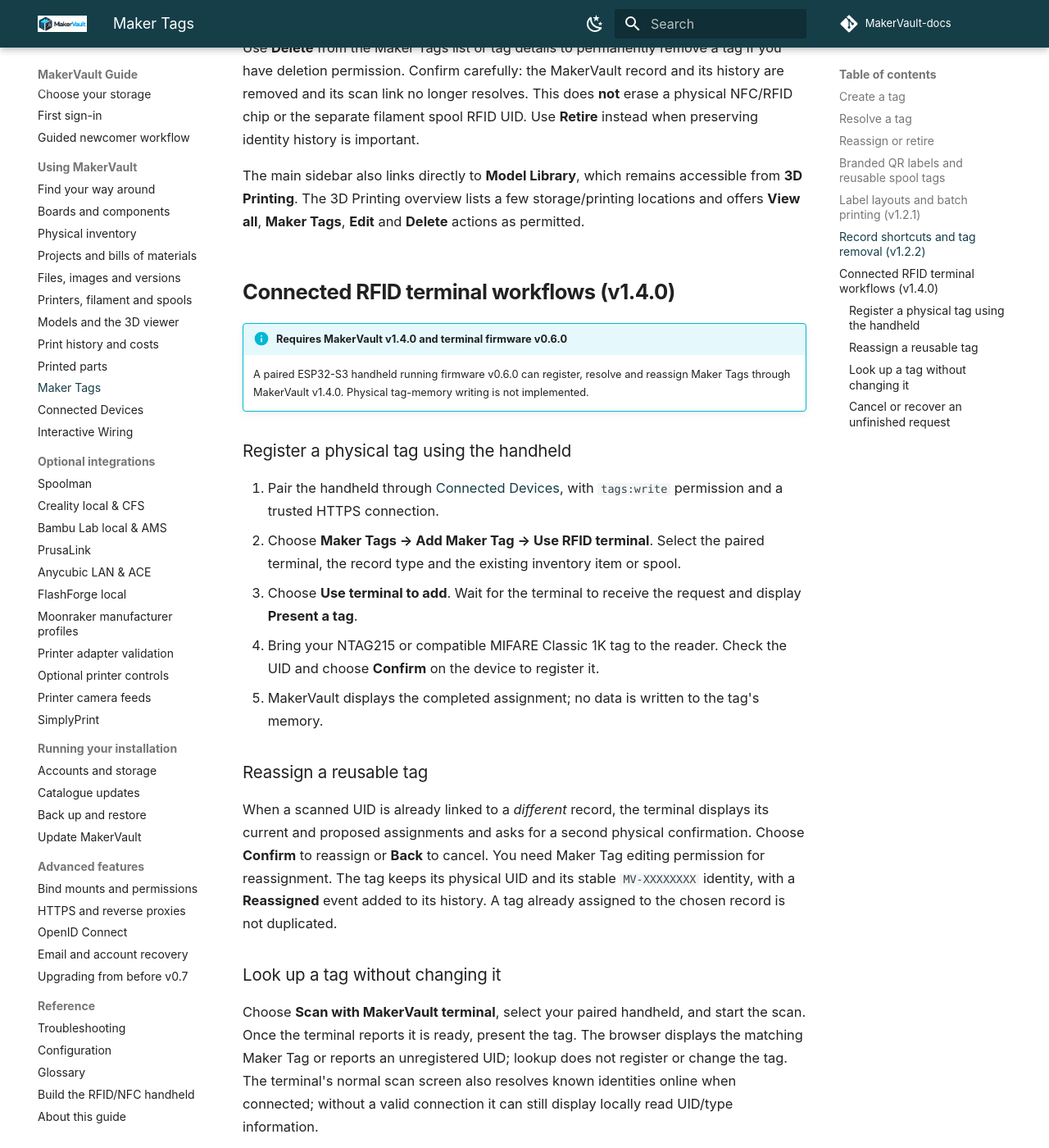
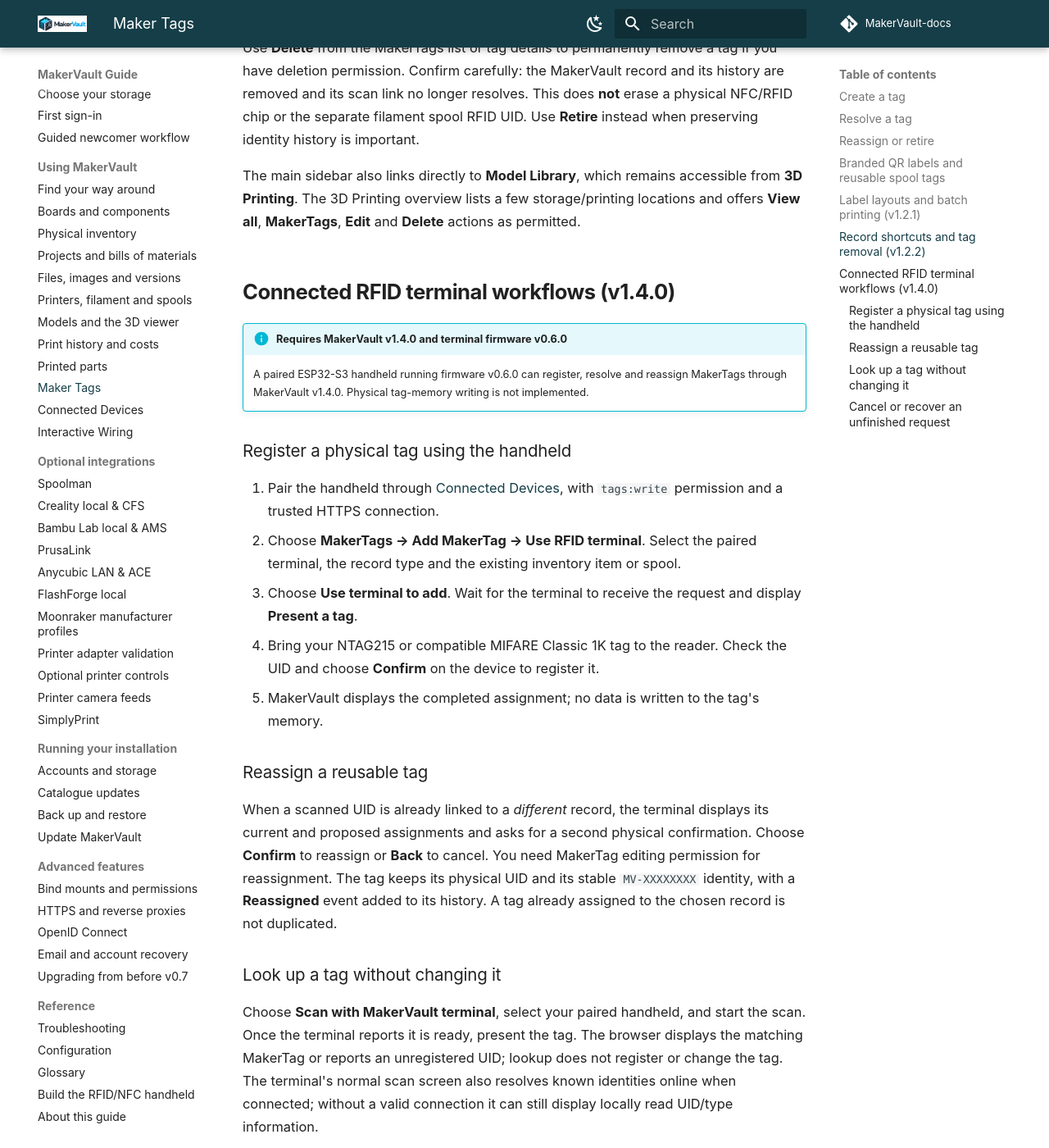
Before and after one commit to gavrd7/MakerVault-docs, an MkDocs documentation site: the page built from docs/guide/using/maker-tags.md, in a window 1280 px wide and 1400 px high, scrolled down 2659 px. Shown: the whole window at 82% size. Built offline with MkDocs 1.6.1 and Material for MkDocs 9.7.7, drawn with Linux system fonts in a browser that asks for light colours; comment, search, counter and statistics services are not loaded; some of the changed text lies outside the part shown.

Commit message:
docs: standardize MakerTags branding in README and user guides

```diff
--- a/docs/guide/using/maker-tags.md
+++ b/docs/guide/using/maker-tags.md
@@ -1,17 +1,17 @@
-# Maker Tags
+# MakerTags
 
 **Goal:** give a physical MakerVault record a scannable identity so you can get back to it quickly.
 
 <figure markdown>
-  ![Maker Tags page with QR, NFC and RFID resolution controls.](../assets/screenshots/maker-tags.png)
-  <figcaption>Maker Tags can resolve QR, NFC and RFID identities to physical MakerVault records.</figcaption>
+  ![MakerTags page with QR, NFC and RFID resolution controls.](../assets/screenshots/maker-tags.png)
+  <figcaption>MakerTags can resolve QR, NFC and RFID identities to physical MakerVault records.</figcaption>
 </figure>
 
-Maker Tags attach a stable physical identity to an owner-scoped record. They are useful when a board, component, printed part, spool or other supported item is easier to scan than to search for manually.
+MakerTags attach a stable physical identity to an owner-scoped record. They are useful when a board, component, printed part, spool or other supported item is easier to scan than to search for manually.
 
 ## Create a tag
 
-1. Open **Maker Tags** and choose **Add Maker Tag**.
+1. Open **MakerTags** and choose **Add MakerTag**.
 2. Choose the physical record the tag should identify.
 3. Select the appropriate tag/identity type and enter or scan the stable identity.
 4. Save the tag and, for QR workflows, print the generated label where appropriate.
@@ -20,7 +20,7 @@
 
 ## Resolve a tag
 
-Use the resolver at the top of the Maker Tags page. MakerVault can auto-detect supported NFC, RFID and QR identities where the reader supplies a stable value.
+Use the resolver at the top of the MakerTags page. MakerVault can auto-detect supported NFC, RFID and QR identities where the reader supplies a stable value.
 
 USB/OTG keyboard-style readers can usually scan directly into the identity field. Phone NFC capture requires a secure browser context, normally HTTPS (or localhost), because browser NFC APIs are not exposed to arbitrary insecure pages.
 
@@ -28,54 +28,54 @@
 
 A physical label or tag can outlive the object it was first attached to. Reassign or retire it deliberately rather than silently creating a second identity for the same tag. MakerVault retains the tag history so changes remain understandable later.
 
-Do not put secrets on a Maker Tag. Treat the QR/NFC/RFID value as an identifier, not as an authentication credential.
+Do not put secrets on a MakerTag. Treat the QR/NFC/RFID value as an identifier, not as an authentication credential.
 
 
 ## Branded QR labels and reusable spool tags
 
-Maker Tags can now target an **individual physical reusable spool**, distinct from the filament currently loaded on it. A tag remains associated with the reel as refills change, and opening the resolved identity navigates to the reusable spool record.
+MakerTags can now target an **individual physical reusable spool**, distinct from the filament currently loaded on it. A tag remains associated with the reel as refills change, and opening the resolved identity navigates to the reusable spool record.
 
 MakerVault's printable QR label uses a small branded centre mark. Test-scan labels after printing to verify readability at your chosen size and contrast; the logo does not alter the underlying tag identifier.
 
 
 ## Label layouts and batch printing (v1.2.1)
 
-Open a QR Maker Tag and use **Label format** to preview Compact (50 × 30 mm), Standard (70 × 50 mm), Large (100 × 70 mm), or **Custom**. Custom labels let you set width, height and QR size in millimetres. Independently choose whether to show the title, tag identity code and target type. The QR scan data stays the same when resized or when label text is hidden.
+Open a QR MakerTag and use **Label format** to preview Compact (50 × 30 mm), Standard (70 × 50 mm), Large (100 × 70 mm), or **Custom**. Custom labels let you set width, height and QR size in millimetres. Independently choose whether to show the title, tag identity code and target type. The QR scan data stays the same when resized or when label text is hidden.
 
-For multiple labels, tick active QR tags in the Maker Tags list and choose **Print selected**, or use **Print labels** and choose all matching active QR tags. Search, status, tag type and **Target type** filters determine which tags are included. NFC/RFID-only identities and retired tags are not included in QR label batches. The selected label format and text options apply to the whole batch, arranged on A4 sheets.
+For multiple labels, tick active QR tags in the MakerTags list and choose **Print selected**, or use **Print labels** and choose all matching active QR tags. Search, status, tag type and **Target type** filters determine which tags are included. NFC/RFID-only identities and retired tags are not included in QR label batches. The selected label format and text options apply to the whole batch, arranged on A4 sheets.
 
 Always inspect the browser print preview and print at **100% scaling** when dimensional accuracy matters. Small QR codes carrying long URLs may be difficult to scan; test one before printing a full batch. Browser and printer margins can affect positioning. QR codes identify a record, but are not authentication credentials.
 
 
 ## Record shortcuts and tag removal (v1.2.2)
 
-From an eligible inventory item, project, filament spool, physical reusable spool, printer, printed part or storage/printing location, select **Maker Tags** to open an assigned tag. If none is assigned and your role permits creation, the existing Maker Tag form opens with the current target preselected. Closing the tag view or creation form returns to the originating record.
+From an eligible inventory item, project, filament spool, physical reusable spool, printer, printed part or storage/printing location, select **MakerTags** to open an assigned tag. If none is assigned and your role permits creation, the existing MakerTag form opens with the current target preselected. Closing the tag view or creation form returns to the originating record.
 
-Use **Delete** from the Maker Tags list or tag details to permanently remove a tag if you have deletion permission. Confirm carefully: the MakerVault record and its history are removed and its scan link no longer resolves. This does **not** erase a physical NFC/RFID chip or the separate filament spool RFID UID. Use **Retire** instead when preserving identity history is important.
+Use **Delete** from the MakerTags list or tag details to permanently remove a tag if you have deletion permission. Confirm carefully: the MakerVault record and its history are removed and its scan link no longer resolves. This does **not** erase a physical NFC/RFID chip or the separate filament spool RFID UID. Use **Retire** instead when preserving identity history is important.
 
-The main sidebar also links directly to **Model Library**, which remains accessible from **3D Printing**. The 3D Printing overview lists a few storage/printing locations and offers **View all**, **Maker Tags**, **Edit** and **Delete** actions as permitted.
+The main sidebar also links directly to **Model Library**, which remains accessible from **3D Printing**. The 3D Printing overview lists a few storage/printing locations and offers **View all**, **MakerTags**, **Edit** and **Delete** actions as permitted.
 
 
 ## Connected RFID terminal workflows (v1.4.0)
 
 !!! info "Requires MakerVault v1.4.0 and terminal firmware v0.6.0"
-    A paired ESP32-S3 handheld running firmware v0.6.0 can register, resolve and reassign Maker Tags through MakerVault v1.4.0. Physical tag-memory writing is not implemented.
+    A paired ESP32-S3 handheld running firmware v0.6.0 can register, resolve and reassign MakerTags through MakerVault v1.4.0. Physical tag-memory writing is not implemented.
 
 ### Register a physical tag using the handheld
 
 1. Pair the handheld through [Connected Devices](connected-devices.md), with `tags:write` permission and a trusted HTTPS connection.
-2. Choose **Maker Tags → Add Maker Tag → Use RFID terminal**. Select the paired terminal, the record type and the existing inventory item or spool.
+2. Choose **MakerTags → Add MakerTag → Use RFID terminal**. Select the paired terminal, the record type and the existing inventory item or spool.
 3. Choose **Use terminal to add**. Wait for the terminal to receive the request and display **Present a tag**.
 4. Bring your NTAG215 or compatible MIFARE Classic 1K tag to the reader. Check the UID and choose **Confirm** on the device to register it.
 5. MakerVault displays the completed assignment; no data is written to the tag's memory.
 
 ### Reassign a reusable tag
 
-When a scanned UID is already linked to a *different* record, the terminal displays its current and proposed assignments and asks for a second physical confirmation. Choose **Confirm** to reassign or **Back** to cancel. You need Maker Tag editing permission for reassignment. The tag keeps its physical UID and its stable `MV-XXXXXXXX` identity, with a **Reassigned** event added to its history. A tag already assigned to the chosen record is not duplicated.
+When a scanned UID is already linked to a *different* record, the terminal displays its current and proposed assignments and asks for a second physical confirmation. Choose **Confirm** to reassign or **Back** to cancel. You need MakerTag editing permission for reassignment. The tag keeps its physical UID and its stable `MV-XXXXXXXX` identity, with a **Reassigned** event added to its history. A tag already assigned to the chosen record is not duplicated.
 
 ### Look up a tag without changing it
 
-Choose **Scan with MakerVault terminal**, select your paired handheld, and start the scan. Once the terminal reports it is ready, present the tag. The browser displays the matching Maker Tag or reports an unregistered UID; lookup does not register or change the tag. The terminal's normal scan screen also resolves known identities online when connected; without a valid connection it can still display locally read UID/type information.
+Choose **Scan with MakerVault terminal**, select your paired handheld, and start the scan. Once the terminal reports it is ready, present the tag. The browser displays the matching MakerTag or reports an unregistered UID; lookup does not register or change the tag. The terminal's normal scan screen also resolves known identities online when connected; without a valid connection it can still display locally read UID/type information.
 
 ### Cancel or recover an unfinished request
 
```
